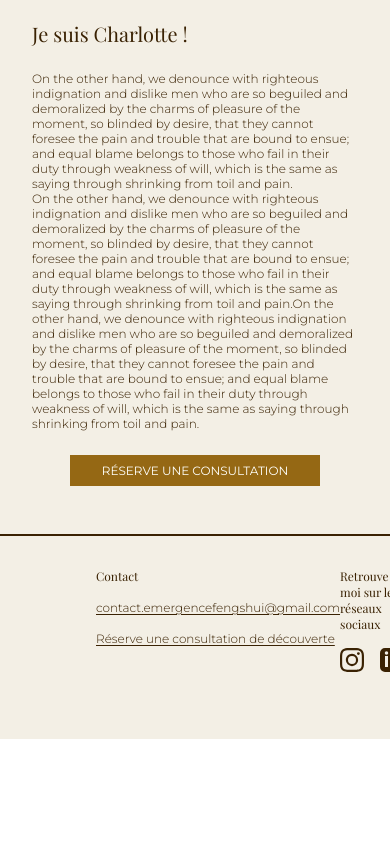
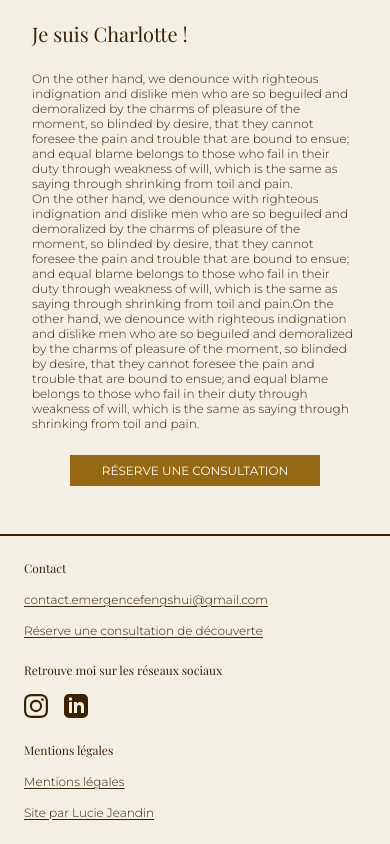
Before and after one commit to ljeandin/emergence, a Vue app: page / in a window 390 px wide. Shown: the part 7014-7858 px from the top of the page. Before the commit the page ends 7753 px from the top, so only its background shows below. Built offline with nearby package versions, Linux system fonts and the light colour scheme; a web font is replaced by a local one.

Commit message:
Responsive for footer

```diff
--- a/src/components/organisms/footer/footer.scss
+++ b/src/components/organisms/footer/footer.scss
@@ -1,10 +1,10 @@
 .footer {
     width: 100%;
-    overflow: hidden;
     border-top: 2px solid $color-black;
     display: flex;
-    justify-content: space-between;
-    padding: $spacing-sm $spacing-xl;
+    flex-direction: column;
+    gap: $spacing-xs;
+    padding: $spacing-xs;
     &__column {
         display: flex;
         flex-direction: column;
@@ -16,3 +16,16 @@
         gap: $spacing-xxs;
     }
 }
+
+@media (min-width: $screen-md) {
+    .footer {
+        flex-direction: row;
+        justify-content: space-between;
+    }
+}
+
+@media (min-width: $screen-lg) {
+    .footer {
+        padding: $spacing-sm $spacing-xl;
+    }
+}
```
